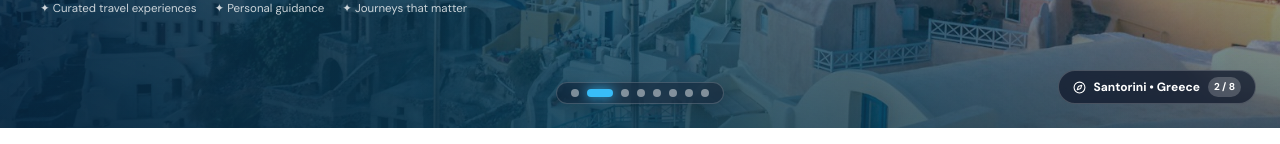
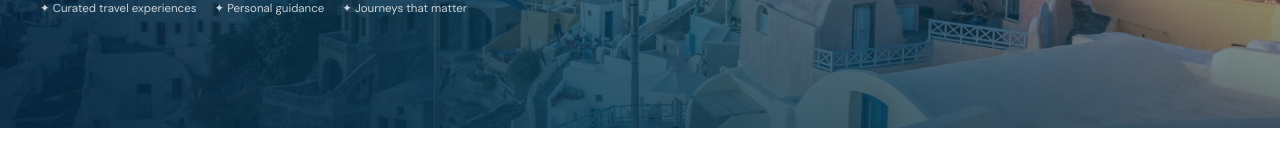
Before and after one commit to Ar141204/SkyRayHolidays, a Next.js app in the folder apps/web/: page / in a window 1280 px wide. Shown: the part 496-640 px from the top of the page. Built offline with nearby package versions, Linux system fonts and the light colour scheme; no server answers.

Commit message:
fix(banner): remove pagination dots and image counter pill, continuous 5-second automatic sliding

```diff
--- a/apps/web/components/HeroBanner.tsx
+++ b/apps/web/components/HeroBanner.tsx
@@ -3,22 +3,18 @@
 import React, { useState, useEffect } from 'react';
 import Link from 'next/link';
 import Image from 'next/image';
-import {
-  ArrowRight,
-  Flame,
-  Compass,
-} from 'lucide-react';
+import { ArrowRight, Flame } from 'lucide-react';
 import { useWebsiteContent } from '@/lib/content';
 
 const DEFAULT_BANNER_IMAGES = [
-  { url: '/images/banner/banner-1-swiss-alps.jpg', label: 'Swiss Alps • Zermatt' },
-  { url: '/images/banner/banner-2-santorini.jpg', label: 'Santorini • Greece' },
-  { url: '/images/banner/banner-3-cappadocia.jpg', label: 'Cappadocia • Turkey' },
-  { url: '/images/banner/banner-4-kyoto-fuji.jpg', label: 'Kyoto & Mt Fuji • Japan' },
-  { url: '/images/banner/banner-5-norway-fjords.jpg', label: 'Scenic Fjords • Norway' },
-  { url: '/images/banner/banner-6-singapore.jpg', label: 'Marina Bay • Singapore' },
-  { url: '/images/banner/banner-7-amalfi.jpg', label: 'Amalfi Coast • Italy' },
-  { url: '/images/banner/banner-8-phuket.jpg', label: 'Phuket Islands • Thailand' },
+  '/images/banner/banner-1-swiss-alps.jpg',
+  '/images/banner/banner-2-santorini.jpg',
+  '/images/banner/banner-3-cappadocia.jpg',
+  '/images/banner/banner-4-kyoto-fuji.jpg',
+  '/images/banner/banner-5-norway-fjords.jpg',
+  '/images/banner/banner-6-singapore.jpg',
+  '/images/banner/banner-7-amalfi.jpg',
+  '/images/banner/banner-8-phuket.jpg',
 ];
 
 export default function HeroBanner() {
@@ -28,27 +24,26 @@ export default function HeroBanner() {
   const images: string[] =
     Array.isArray(h.heroImages) && h.heroImages.length >= 2
       ? h.heroImages
-      : DEFAULT_BANNER_IMAGES.map((img) => img.url);
+      : DEFAULT_BANNER_IMAGES;
 
   const [currentSlide, setCurrentSlide] = useState(0);
-  const [isPaused, setIsPaused] = useState(false);
   const [touchStart, setTouchStart] = useState<number | null>(null);
 
   // Video state
   const isVideoEnabled = Boolean(h.enableVideo && h.heroVideoUrl);
 
-  // Auto-slide interval for continuous sliding
+  // Auto-slide interval: 5 seconds (5000ms) continuous sliding
   const intervalSeconds = Number(h.slideInterval) || 5;
 
   useEffect(() => {
-    if (isVideoEnabled || isPaused) return;
+    if (isVideoEnabled) return;
 
     const timer = setInterval(() => {
       setCurrentSlide((prev) => (prev + 1) % images.length);
     }, intervalSeconds * 1000);
 
     return () => clearInterval(timer);
-  }, [images.length, intervalSeconds, isVideoEnabled, isPaused]);
+  }, [images.length, intervalSeconds, isVideoEnabled]);
 
   const prevSlide = () => {
     setCurrentSlide((prev) => (prev - 1 + images.length) % images.length);
@@ -81,10 +76,6 @@ export default function HeroBanner() {
     setTouchStart(null);
   };
 
-  // Get current slide destination caption
-  const currentImageObj = DEFAULT_BANNER_IMAGES[currentSlide % DEFAULT_BANNER_IMAGES.length];
-  const slideCaption = currentImageObj ? currentImageObj.label : `Explore Destination ${currentSlide + 1}`;
-
   return (
     <div className="hero-banner-wrapper">
       {/* 1. Live Running Offer Banner Ticker (if enabled in Admin Panel) */}
@@ -111,8 +102,6 @@ export default function HeroBanner() {
       {/* 2. Main Hero Banner Container */}
       <section
         className="hero hero-dynamic-banner"
-        onMouseEnter={() => setIsPaused(true)}
-        onMouseLeave={() => setIsPaused(false)}
         onTouchStart={handleTouchStart}
         onTouchMove={handleTouchMove}
         onTouchEnd={handleTouchEnd}
@@ -159,28 +148,6 @@ export default function HeroBanner() {
               );
             })}
             <div className="hero-gradient-overlay" />
-
-            {/* Slide Destination Label Pill */}
-            <div className="hero-slide-badge">
-              <Compass size={13} />
-              <span>{slideCaption}</span>
-              <span className="hero-slide-counter">
-                {currentSlide + 1} / {images.length}
-              </span>
-            </div>
-
-            {/* Pagination Progress Dots (Center: active dot accurately tracks the current slide) */}
-            <div className="hero-slider-dots">
-              {images.map((_, dotIdx) => (
-                <button
-                  key={dotIdx}
-                  type="button"
-                  className={`hero-dot ${dotIdx === currentSlide ? 'active' : ''}`}
-                  onClick={() => setCurrentSlide(dotIdx)}
-                  aria-label={`Go to slide ${dotIdx + 1}`}
-                />
-              ))}
-            </div>
           </div>
         )}
 
```
